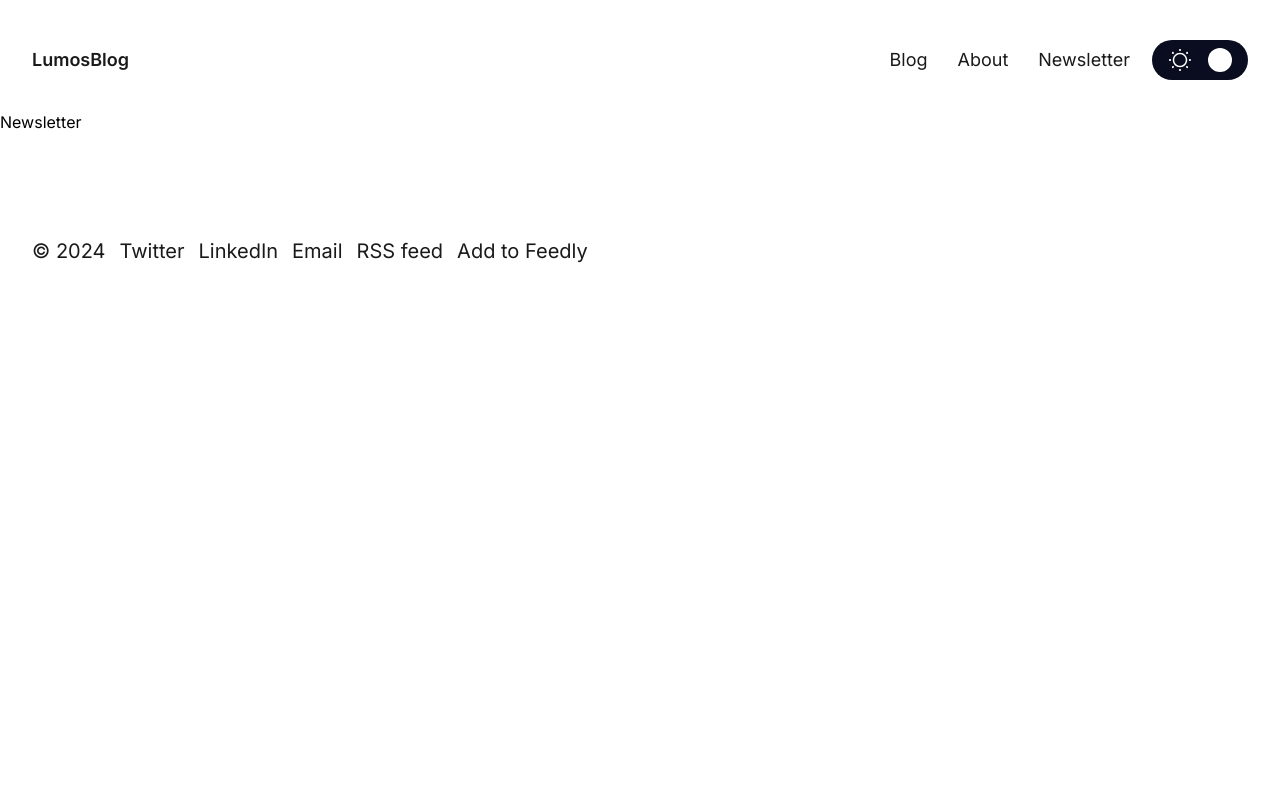
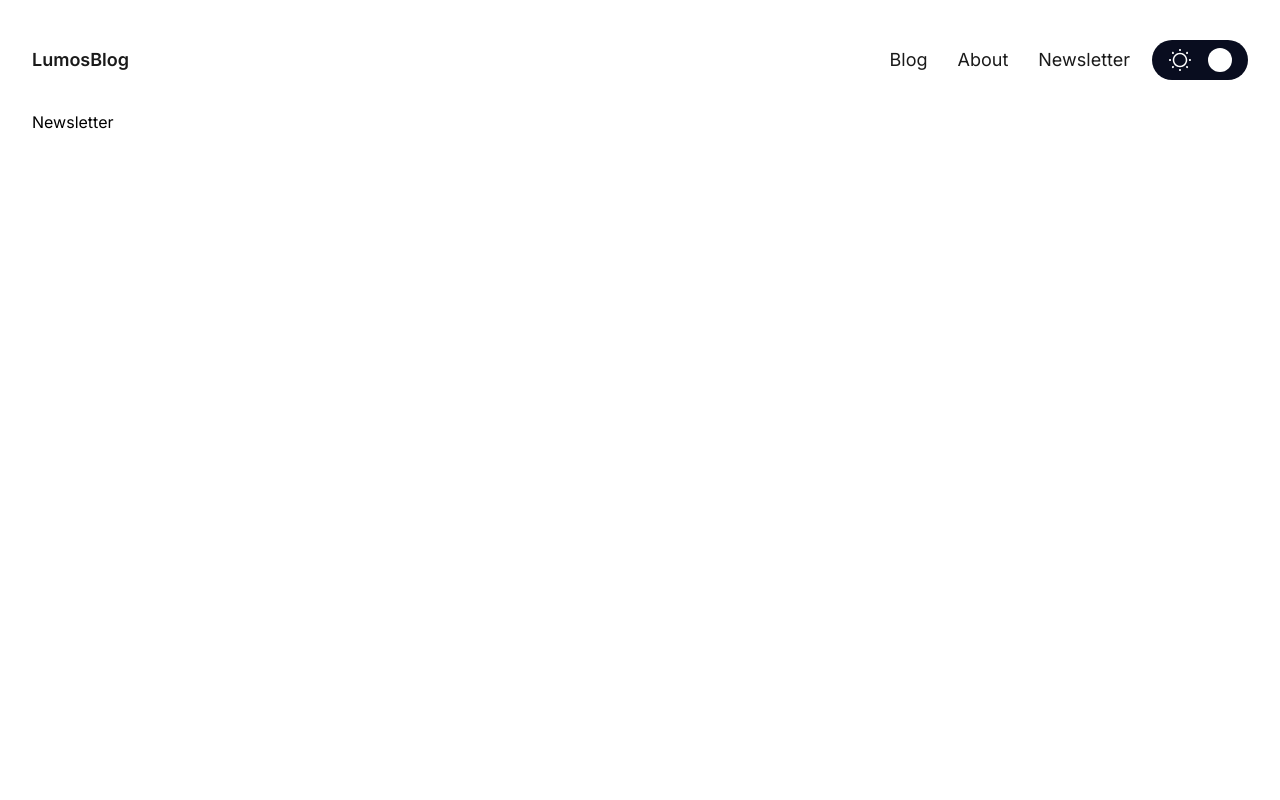
Before and after one commit to ignasiusadhitia/mini-project-08, a React (Vite) app: page /newsletter in a window 1280 px wide. Shown: the top 800 px of the page. Built offline with nearby package versions, Linux system fonts and the light colour scheme.

Commit message:
fix: app layout, remove blog page

```diff
--- a/src/App.jsx
+++ b/src/App.jsx
@@ -34,11 +34,13 @@ const App = () => {
   return (
     <Router>
       <Navbar />
-      <Routes>
-        {routes.map(({ path, element }) => (
-          <Route key={path} element={element} path={path} />
-        ))}
-      </Routes>
+      <div className="min-h-screen">
+        <Routes>
+          {routes.map(({ path, element }) => (
+            <Route key={path} element={element} path={path} />
+          ))}
+        </Routes>
+      </div>
       <Footer />
     </Router>
   );
--- a/src/pages/About.jsx
+++ b/src/pages/About.jsx
@@ -1,7 +1,7 @@
 import React from 'react';
 
 const About = () => {
-  return <div>About</div>;
+  return <div className="container px-8 lg:px-0">About</div>;
 };
 
 export default About;
--- a/src/pages/Blog.jsx
+++ /dev/null
@@ -1,7 +0,0 @@
-import React from 'react';
-
-const Blog = () => {
-  return <div>Blog</div>;
-};
-
-export default Blog;
--- a/src/pages/Newsletter.jsx
+++ b/src/pages/Newsletter.jsx
@@ -1,7 +1,7 @@
 import React from 'react';
 
 const Newsletter = () => {
-  return <div>Newsletter</div>;
+  return <div className="container px-8 lg:px-0">Newsletter</div>;
 };
 
 export default Newsletter;
--- a/src/pages/NotFound.jsx
+++ b/src/pages/NotFound.jsx
@@ -1,7 +1,7 @@
 import React from 'react';
 
 const NotFound = () => {
-  return <div>NotFound</div>;
+  return <div className="container px-8 lg:px-0">NotFound</div>;
 };
 
 export default NotFound;
--- a/src/pages/index.js
+++ b/src/pages/index.js
@@ -1,5 +1,4 @@
 export { default as About } from './About';
-export { default as Blog } from './Blog';
 export { default as BlogDetails } from './BlogDetails';
 export { default as Home } from './Home';
 export { default as Newsletter } from './Newsletter';
```
